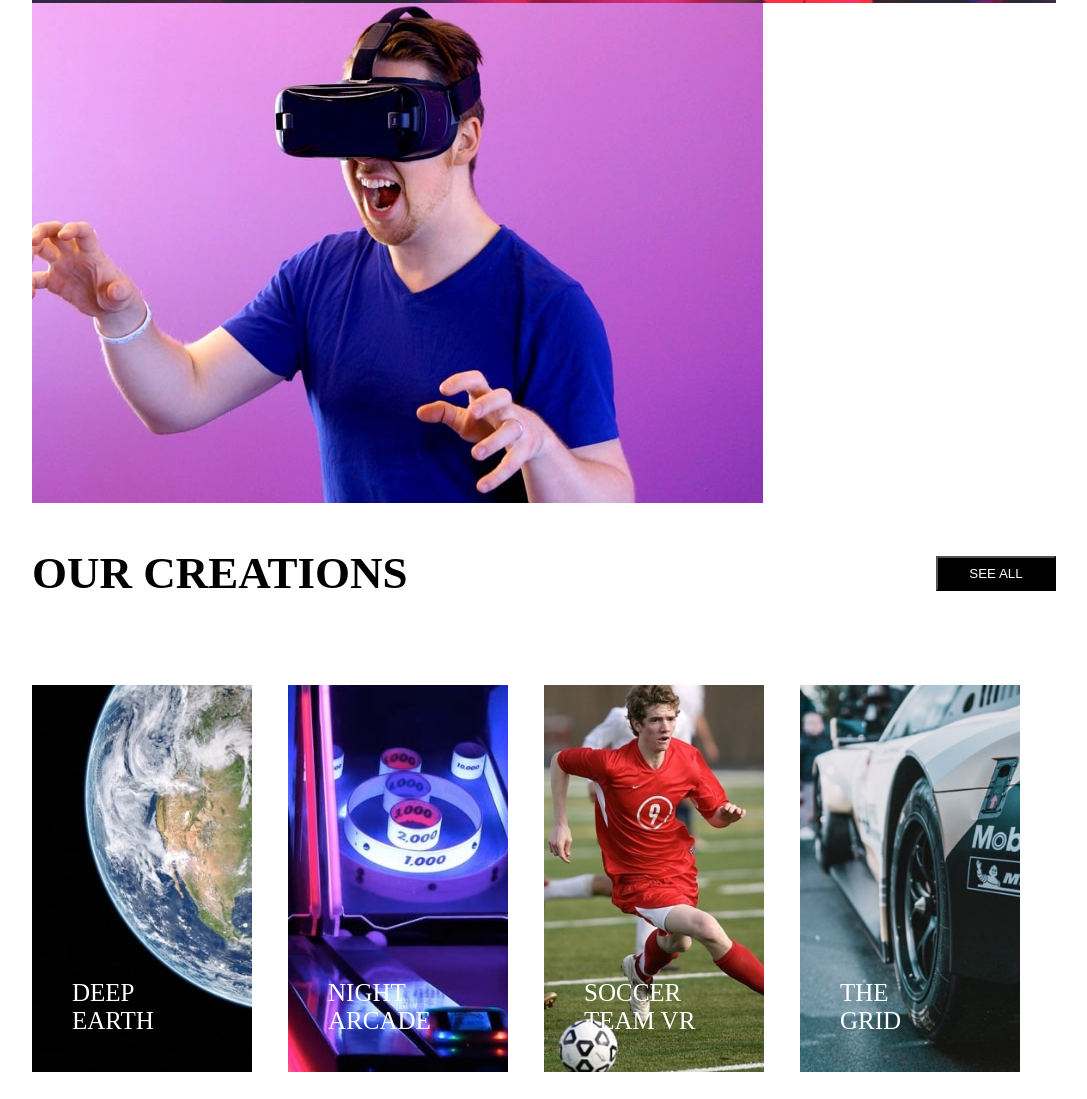
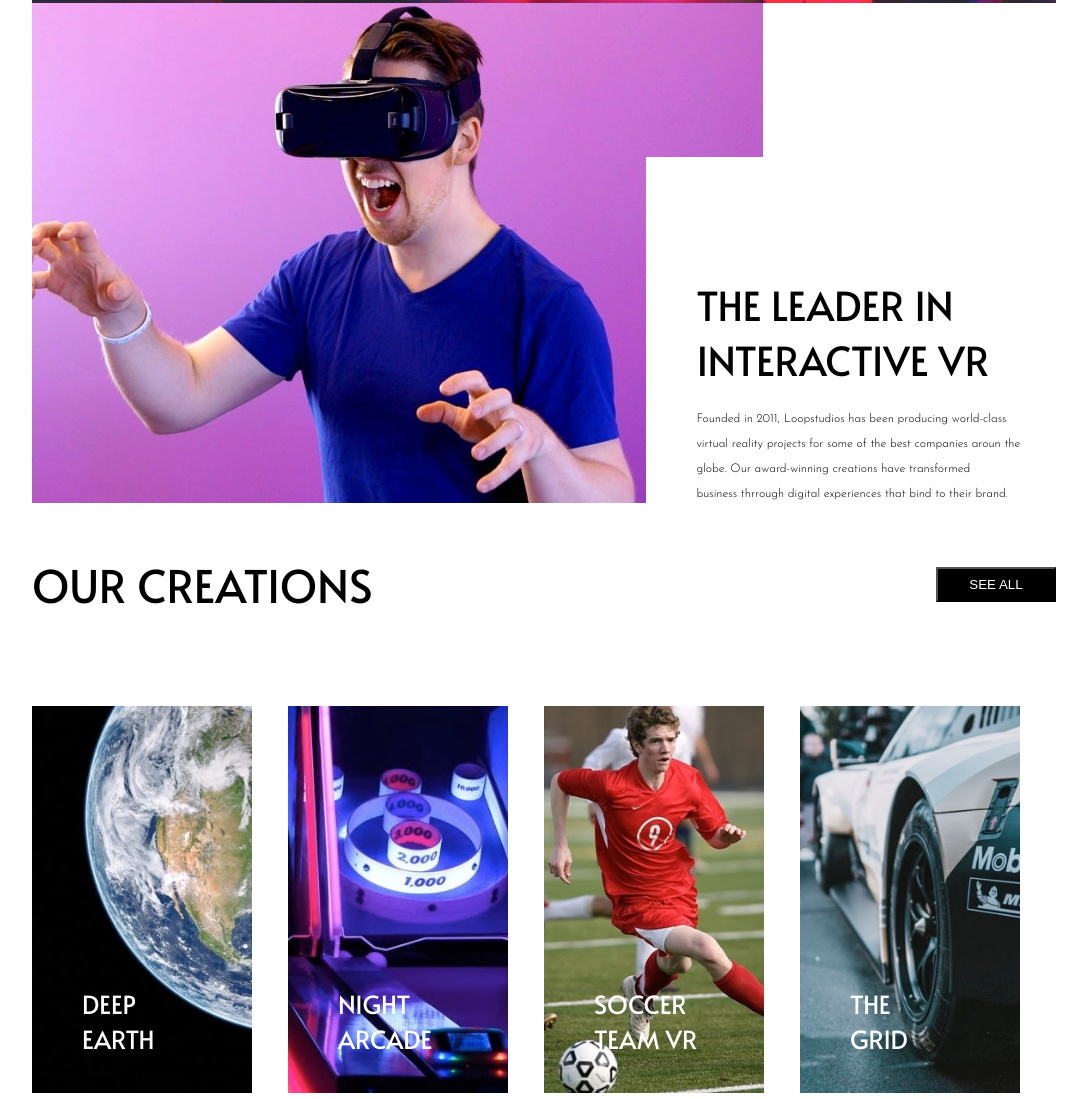
Before and after one commit to FrankLopezFLB/los-PowerRangers, a plain HTML site: page index.html in a window 1280 px wide. Shown: the part 593-1692 px from the top of the page, without its empty margins (96-1183 px from the left). Drawn offline with Linux system fonts and the light colour scheme.

Commit message:
corregido

```diff
--- a/index.html
+++ b/index.html
@@ -24,9 +24,8 @@
       IMERSIVE EXPERIENCES THET DELIVER
     </section>
   </header>
-    <header></header>
     <main class="main-container">
-      <section>
+      <section class="section1">
         <img src="./images/desktop/image-interactive.jpg" alt="" />
         <div class="section1-div">
           <div class="centrar">
--- a/styles.css
+++ b/styles.css
@@ -1,6 +1,5 @@
-
-@import url('https://fonts.googleapis.com/css2?family=Alata&family=Josefin+Sans:wght@300&display=swap');
-*{
+@import url("https://fonts.googleapis.com/css2?family=Alata&family=Josefin+Sans:wght@300&display=swap");
+* {
   margin: 0;
   padding: 0;
 }
@@ -9,13 +8,15 @@
 font-family: 'Alata', sans-serif;
 font-family: 'Josefin Sans', sans-serif;
 */
-body{
-    margin: 0 10%;
+body {
+  max-width: 1300px;
+  margin-left: 10%;
+  margin-right: 10%;
 }
 
-header{
-    font-family: 'Alata', sans-serif;
-    width:100% ;
+header {
+  font-family: "Alata", sans-serif;
+  width: 100%;
   background-image: url("./images/desktop/image-hero.jpg");
   background-repeat: no-repeat;
   background-size: cover;
@@ -25,7 +26,7 @@ header{
   justify-content: center;
   color: #fff;
 }
-header nav{
+header nav {
   margin-top: 5%;
   width: 85%;
   display: flex;
@@ -33,12 +34,12 @@ header nav{
   justify-content: space-between;
 }
 
-header nav .logo{
+header nav .logo {
   font-size: 20px;
   font-weight: bold;
 }
 
-header nav .menu{
+header nav .menu {
   display: flex;
   width: 40%;
   list-style: none;
@@ -46,7 +47,7 @@ header nav .menu{
   justify-content: space-evenly;
 }
 
-header .titulo-portada{
+header .titulo-portada {
   border: #fff solid 2px;
   padding: 3%;
   margin: 8%;
@@ -54,7 +55,7 @@ header .titulo-portada{
   width: 40%;
   justify-self: end;
   font-size: 450%;
-    font-family: 'Josefin Sans', sans-serif;
+  font-family: "Josefin Sans", sans-serif;
 }
 
 .hvr-underline-from-center {
@@ -82,26 +83,29 @@ header .titulo-portada{
   -webkit-transition-timing-function: ease-out;
   transition-timing-function: ease-out;
 }
-  .hvr-underline-from-center:hover:before, .hvr-underline-from-center:focus:before, .hvr-underline-from-center:active:before {
+.hvr-underline-from-center:hover:before,
+.hvr-underline-from-center:focus:before,
+.hvr-underline-from-center:active:before {
   left: 0;
   right: 0;
 }
-.main-container{
+/*main*/
+.main-container {
   width: 100%;
+}
 
+.section1 {
+  height: 550px;
 }
-section{
-    margin-bottom: 40px;
-}
-.section1-div{
+.section1-div {
   width: 450px;
   height: 350px;
   background-color: white;
-    position: absolute;
-    top: 150px;
-    right: 10%;
+  position: relative;
+  bottom: 350px;
+  left: 60%;
 }
-.centrar{
+.centrar {
   padding-top: 120px;
   padding-left: 50px;
   padding-right: 50px;
@@ -110,54 +114,67 @@ section{
   align-content: end;
 }
 
-.centrar h2{
+.centrar h2 {
+  font-weight: 400;
+  font-family: "Alata", sans-serif;
   font-size: 40px;
   margin-bottom: 20px;
 }
-.centrar p{
+.centrar p {
+  font-family: "Josefin Sans", sans-serif;
   line-height: 25px;
-    font-size: 13px;
+  font-size: 12px;
 }
 /*Section 2*/
-.section2 h2{
+.section2 {
+  max-width: 100%;
+  height: 650px;
+}
+.section2 h2 {
+  font-weight: 400;
+  font-family: "Alata", sans-serif;
   font-size: 45px;
 }
-.section-title{
+.section-title {
   display: flex;
   justify-content: space-between;
-    margin-bottom: 30px;
+  margin-bottom: 20px;
 }
-.button{
+.button {
   display: flex;
   justify-content: center;
   align-items: center;
 }
-.button button{
+.button button {
   width: 120px;
   padding: 8px;
   color: white;
   background-color: black;
 }
-.div-section2{
+.div-section2 {
   display: flex;
-    justify-content: space-between;
+  max-width: 1100px;
+  justify-content: center;
 }
-.cards{
+.cards {
   width: 100%;
+  height: 420px;
 }
-.cards img{
+.cards img {
   width: 220px;
 }
-.color-negro{
+.color-negro {
   color: black;
 }
-.span{
+.span {
   color: white;
 }
-.cards span{
+.cards span {
+  font-weight: 300;
+  font-family: "Alata", sans-serif;
   font-weight: 300;
   font-size: 25px;
   position: relative;
-    left: 40px;
-    bottom:-350px;
+  left: 50px;
+  bottom: -350px;
 }
```
Lines whose indentation alone changed are shown as unchanged.
